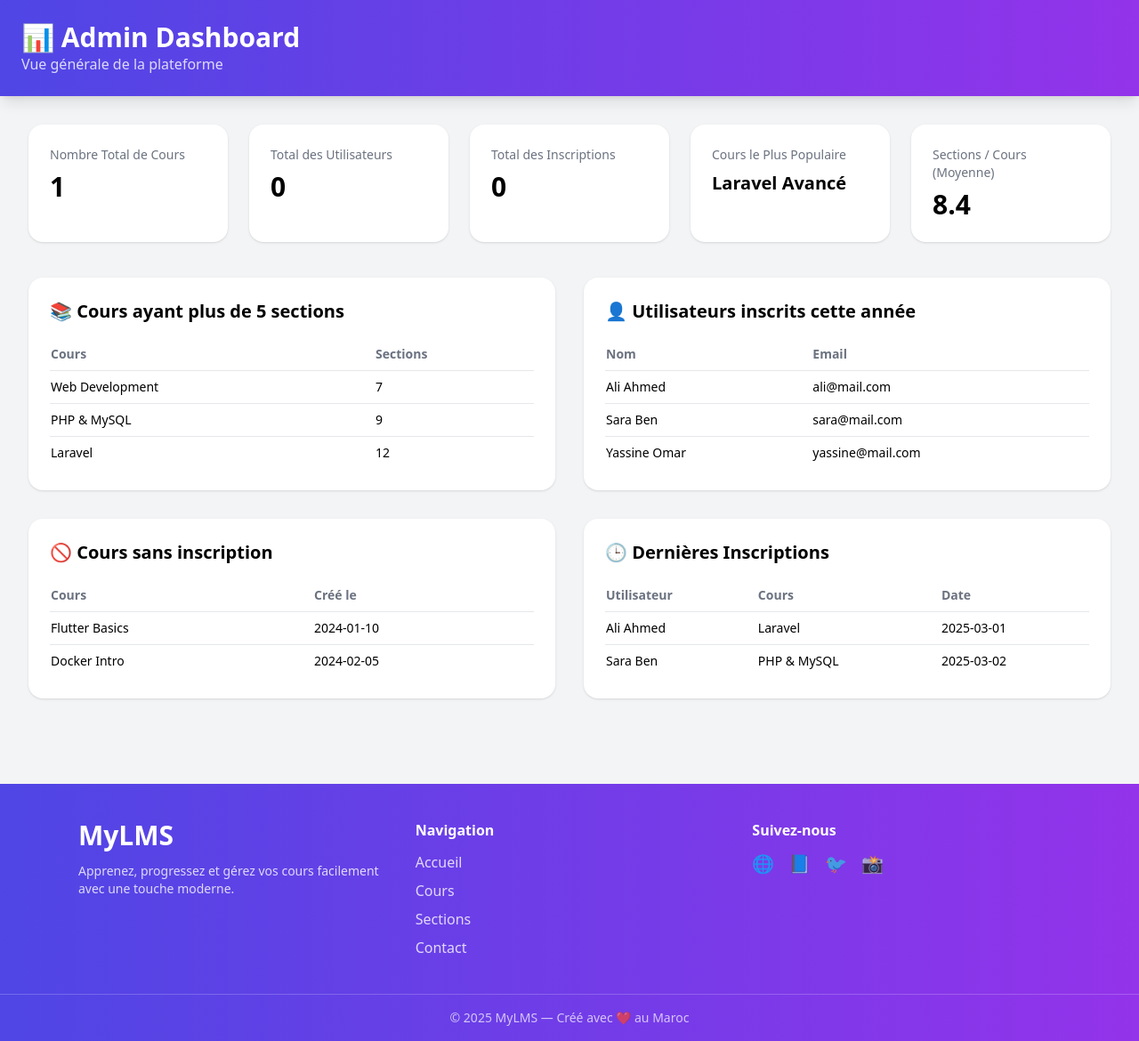
After one commit to Abdellah-Moukarrame/LMS, a PHP site: page /Admin/dashboard_admin.php in a window 1280 px wide. The commit adds this page. Shown: the whole page at 89% size. Run offline with PHP 8.4, Linux system fonts and the light colour scheme; the visitor is signed in with stand-in values (Sample User, id 1); data that the repository does not hold is empty; some libraries are stand-ins or nearby versions.

Commit message:
ajouter l'espace de user et de l'admin

```diff
--- /dev/null
+++ b/Admin/dashboard_admin.php
@@ -0,0 +1,191 @@
+<?php
+session_start();
+// require "../Infastructure/header.php";
+// var_dump($_SESSION['total_course'] );
+require "../Infastructure/config.php";
+
+$sqlusers = "select  count(idU) as total_users from users ";
+$resultat = mysqli_prepare($connectiondb,$sqlusers);
+mysqli_stmt_execute($resultat);
+$data=mysqli_stmt_get_result($resultat);
+$totalusers = mysqli_fetch_assoc($data);
+
+$sqlinscriptions = "select count(id_course) as total_inscriptions from erollement";
+$resultatinscriptions = mysqli_prepare($connectiondb,$sqlinscriptions);
+mysqli_stmt_execute($resultatinscriptions);
+$datainscriptions = mysqli_stmt_get_result($resultatinscriptions);
+$totaleinscriptions=mysqli_fetch_assoc($datainscriptions);
+
+
+
+
+
+
+?>
+
+<!DOCTYPE html>
+<html lang="fr">
+
+<head>
+    <meta charset="UTF-8">
+    <meta name="viewport" content="width=device-width, initial-scale=1.0">
+    <title>Admin Dashboard</title>
+    <script src="https://cdn.tailwindcss.com"></script>
+</head>
+
+<body class="bg-gray-100 min-h-screen">
+
+    <!-- Header -->
+    <header class="bg-gradient-to-r from-indigo-600 to-purple-600 text-white p-6 shadow-lg">
+        <h1 class="text-3xl font-bold">📊 Admin Dashboard</h1>
+        <p class="text-white/80">Vue générale de la plateforme</p>
+    </header>
+
+    <main class="p-8 max-w-7xl mx-auto space-y-10">
+
+        <!-- Stats Cards -->
+        <section class="grid grid-cols-1 sm:grid-cols-2 lg:grid-cols-5 gap-6">
+            <div class="bg-white rounded-2xl shadow p-6">
+                <p class="text-gray-500 text-sm">Nombre Total de Cours</p>
+                <h2 class="text-3xl font-bold mt-2"><?php echo $_SESSION['total_course']; ?></h2>
+            </div>
+
+            <div class="bg-white rounded-2xl shadow p-6">
+                <p class="text-gray-500 text-sm">Total des Utilisateurs</p>
+                <h2 class="text-3xl font-bold mt-2"><?= $totalusers['total_users'] ?></h2>
+            </div>
+
+            <div class="bg-white rounded-2xl shadow p-6">
+                <p class="text-gray-500 text-sm">Total des Inscriptions</p>
+                <h2 class="text-3xl font-bold mt-2"><?= $totaleinscriptions['total_inscriptions']; ?></h2>
+            </div>
+
+            <div class="bg-white rounded-2xl shadow p-6">
+                <p class="text-gray-500 text-sm">Cours le Plus Populaire</p>
+                <h2 class="text-xl font-semibold mt-2">Laravel Avancé</h2>
+            </div>
+
+            <div class="bg-white rounded-2xl shadow p-6">
+                <p class="text-gray-500 text-sm">Sections / Cours (Moyenne)</p>
+                <h2 class="text-3xl font-bold mt-2">8.4</h2>
+            </div>
+        </section>
+
+        <!-- Tables Section -->
+        <section class="grid grid-cols-1 lg:grid-cols-2 gap-8">
+
+            <!-- Courses with +5 Sections -->
+            <div class="bg-white rounded-2xl shadow p-6">
+                <h3 class="text-xl font-bold mb-4">📚 Cours ayant plus de 5 sections</h3>
+                <table class="w-full text-sm">
+                    <thead class="text-gray-500 border-b">
+                        <tr>
+                            <th class="py-2 text-left">Cours</th>
+                            <th class="py-2 text-left">Sections</th>
+                        </tr>
+                    </thead>
+                    <tbody>
+                        <tr class="border-b">
+                            <td class="py-2">Web Development</td>
+                            <td>7</td>
+                        </tr>
+                        <tr class="border-b">
+                            <td class="py-2">PHP & MySQL</td>
+                            <td>9</td>
+                        </tr>
+                        <tr>
+                            <td class="py-2">Laravel</td>
+                            <td>12</td>
+                        </tr>
+                    </tbody>
+                </table>
+            </div>
+
+            <!-- Users Registered This Year -->
+            <div class="bg-white rounded-2xl shadow p-6">
+                <h3 class="text-xl font-bold mb-4">👤 Utilisateurs inscrits cette année</h3>
+                <table class="w-full text-sm">
+                    <thead class="text-gray-500 border-b">
+                        <tr>
+                            <th class="py-2 text-left">Nom</th>
+                            <th class="py-2 text-left">Email</th>
+                        </tr>
+                    </thead>
+                    <tbody>
+                        <tr class="border-b">
+                            <td class="py-2">Ali Ahmed</td>
+                            <td>ali@mail.com</td>
+                        </tr>
+                        <tr class="border-b">
+                            <td class="py-2">Sara Ben</td>
+                            <td>sara@mail.com</td>
+                        </tr>
+                        <tr>
+                            <td class="py-2">Yassine Omar</td>
+                            <td>yassine@mail.com</td>
+                        </tr>
+                    </tbody>
+                </table>
+            </div>
+
+            <!-- Courses Without Enrollment -->
+            <div class="bg-white rounded-2xl shadow p-6">
+                <h3 class="text-xl font-bold mb-4">🚫 Cours sans inscription</h3>
+                <table class="w-full text-sm">
+                    <thead class="text-gray-500 border-b">
+                        <tr>
+                            <th class="py-2 text-left">Cours</th>
+                            <th class="py-2 text-left">Créé le</th>
+                        </tr>
+                    </thead>
+                    <tbody>
+                        <tr class="border-b">
+                            <td class="py-2">Flutter Basics</td>
+                            <td>2024-01-10</td>
+                        </tr>
+                        <tr>
+                            <td class="py-2">Docker Intro</td>
+                            <td>2024-02-05</td>
+                        </tr>
+                    </tbody>
+                </table>
+            </div>
+
+            <!-- Latest Enrollments -->
+            <div class="bg-white rounded-2xl shadow p-6">
+                <h3 class="text-xl font-bold mb-4">🕒 Dernières Inscriptions</h3>
+                <table class="w-full text-sm">
+                    <thead class="text-gray-500 border-b">
+                        <tr>
+                            <th class="py-2 text-left">Utilisateur</th>
+                            <th class="py-2 text-left">Cours</th>
+                            <th class="py-2 text-left">Date</th>
+                        </tr>
+                    </thead>
+                    <tbody>
+                        <tr class="border-b">
+                            <td class="py-2">Ali Ahmed</td>
+                            <td>Laravel</td>
+                            <td>2025-03-01</td>
+                        </tr>
+                        <tr>
+                            <td class="py-2">Sara Ben</td>
+                            <td>PHP & MySQL</td>
+                            <td>2025-03-02</td>
+                        </tr>
+                    </tbody>
+                </table>
+            </div>
+
+        </section>
+
+    </main>
+
+</body>
+
+</html>
+
+
+<?php
+require "../Infastructure/footer.php";
+?>
```
Also changed, not shown: Auth/login.php (+19 -10 lines), Auth/logout.php (added, +10 -0 lines), Client/courses_enroll_client.php (added, +74 -0 lines), Client/courses_list_client.php (added, +77 -0 lines), Client/dashboard.php (+60 -6 lines), Client/client_infos.php (added).
